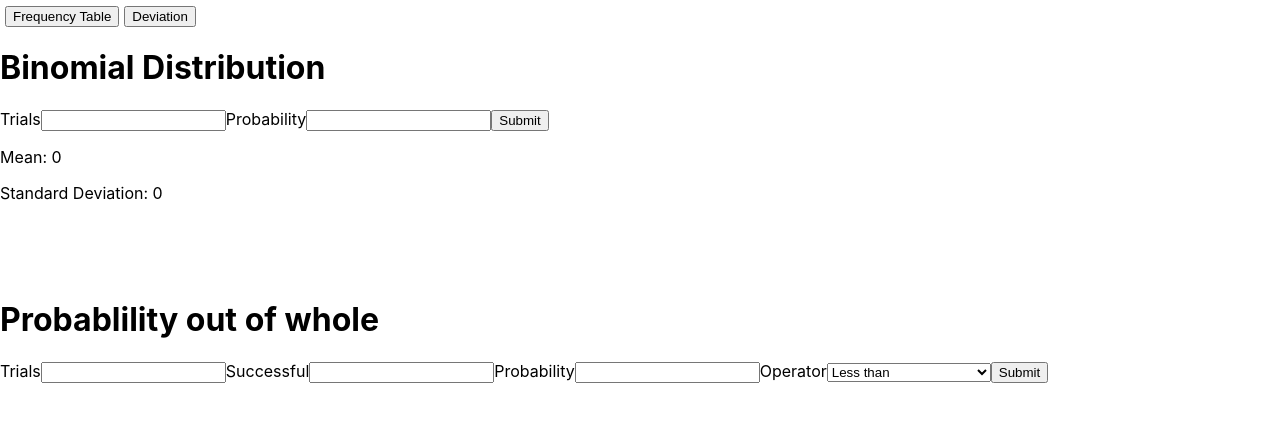
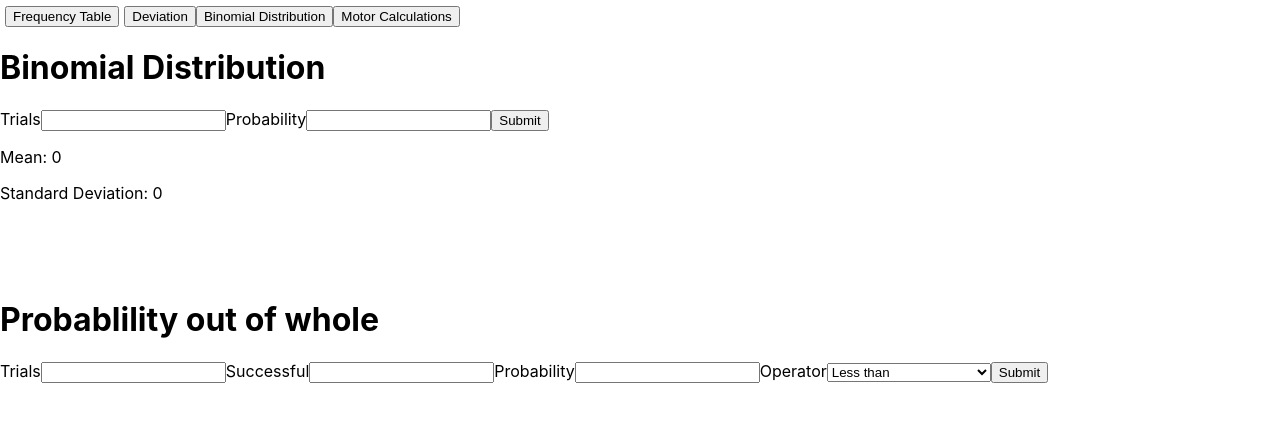
Before and after one commit to WasteofSpaceYT/FrequencyTables, a Next.js app in the folder frequency-tables/: page /binomialdist in a window 1280 px wide. Shown: the top 422 px of the page. Built offline with nearby package versions, Linux system fonts and the light colour scheme.

Commit message:
worked on motor calculations

```diff
--- a/frequency-tables/components/Navbar.tsx
+++ b/frequency-tables/components/Navbar.tsx
@@ -6,6 +6,8 @@ const Navbar = () => {
         <div style={{marginTop: "5px", marginLeft: "5px"}}>
             <Link href={"/"} style={{marginRight: "5px"}}><button>Frequency Table</button></Link>
             <Link href={"/deviation"}><button>Deviation</button></Link>
+            <Link href={"/binomialdist"}><button>Binomial Distribution</button></Link>
+            <Link href={"/motor"}><button>Motor Calculations</button></Link>
         </div>
         </>
     )
--- a/frequency-tables/components/motorTables.ts
+++ b/frequency-tables/components/motorTables.ts
@@ -197,4 +197,6 @@ export const breakerTypes = {
   "Instantaneous": 8,
   "Inverse-time": 2.5,
 };
-export const threePhase
+export const threePhase = {
+
+}
```
